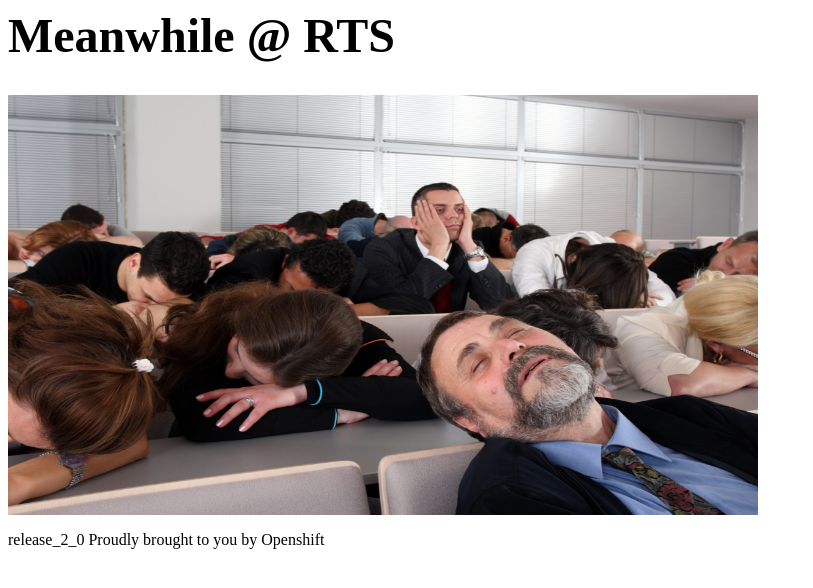
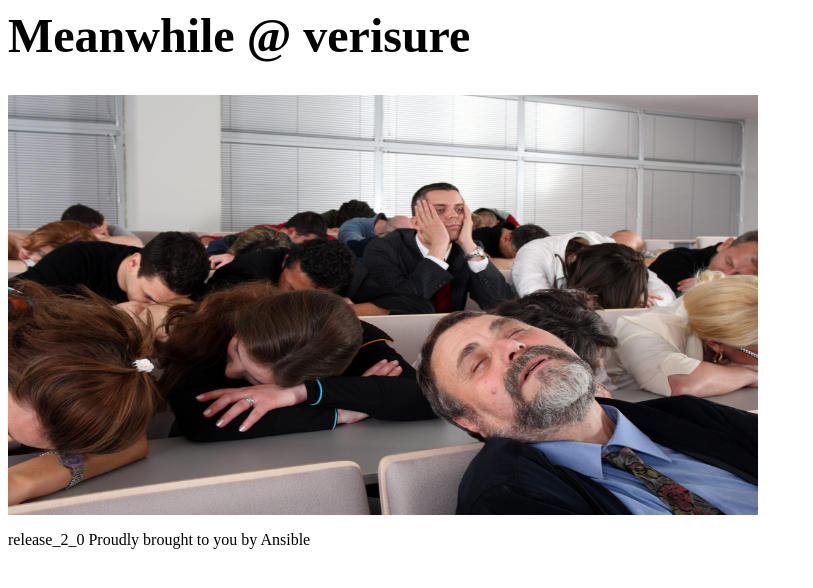
Before and after one commit to johanodell/webapp-demo, a plain HTML site: page index.html in a window 1280 px wide. Shown: the whole page, without its empty margins (0-813 px from the left). Drawn offline with Linux system fonts and the light colour scheme.

Commit message:
update for demo

```diff
--- a/index.html
+++ b/index.html
@@ -4,11 +4,11 @@
   </head>
   <body bgcolor=white>
 
-    <h1 style="font-size:300%;">Meanwhile @ RTS </h1>
+    <h1 style="font-size:300%;">Meanwhile @ verisure </h1>
 
           <img src="webinar.jpg" height="420" width="750"
 
 
   </body>
-<p> release_2_0 Proudly brought to you by Openshift
+<p> release_2_0 Proudly brought to you by Ansible
 </html>
```
